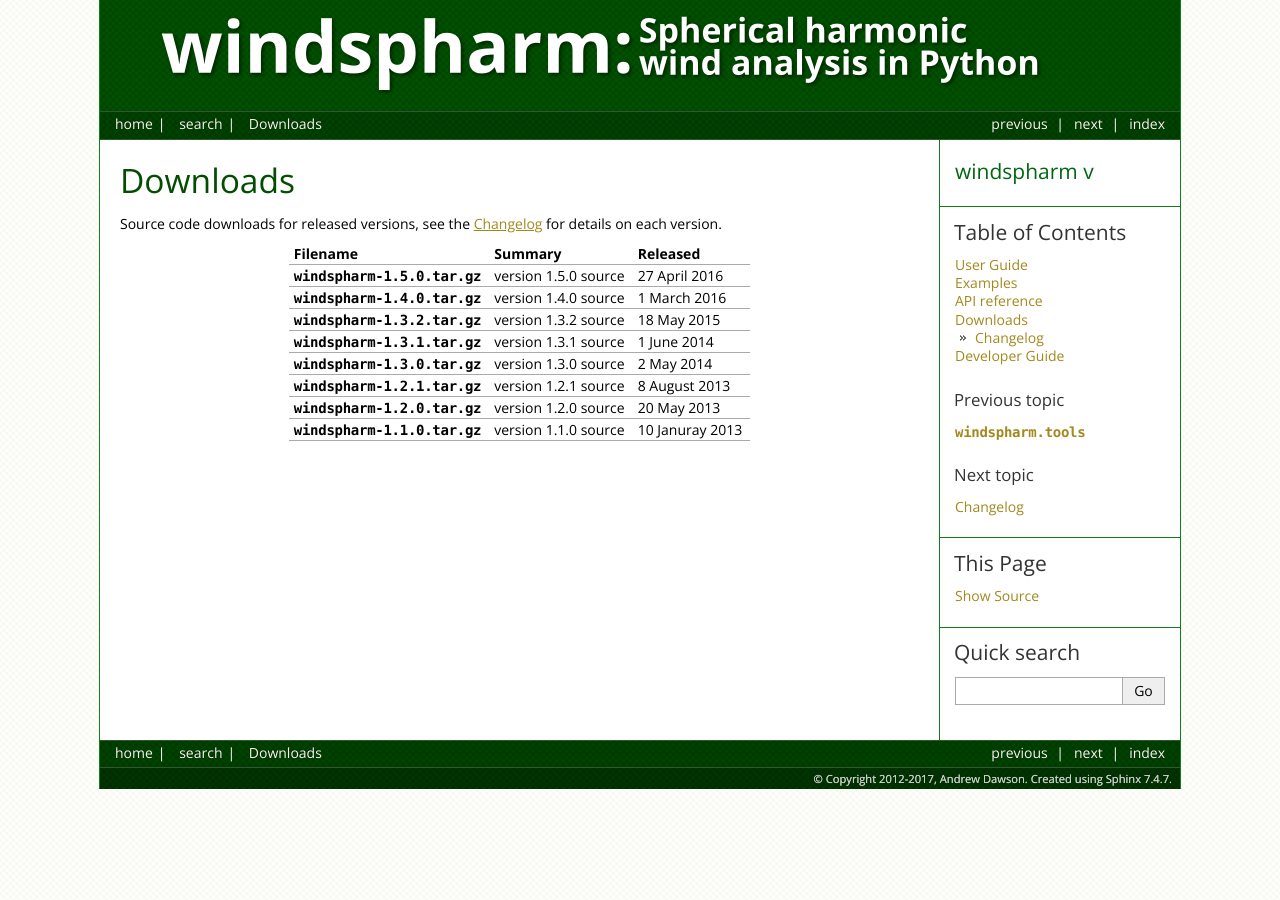
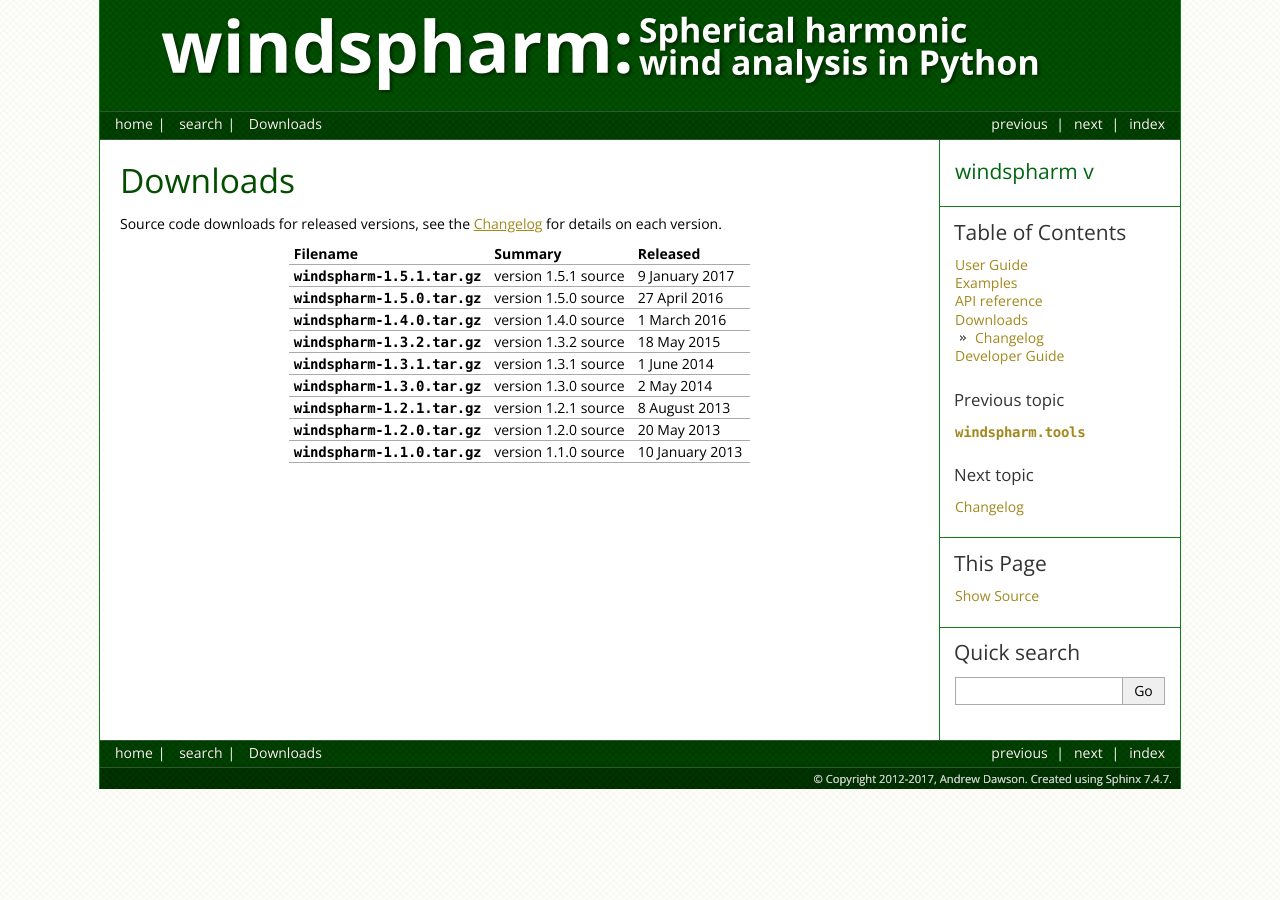
Before and after one commit to ajdawson/windspharm, a Sphinx documentation site: the page built from doc/downloads.rst, in a window 1280 px wide. Built offline with Sphinx 7.4.7, drawn with Linux system fonts in a browser that asks for light colours; the version number could not be read and is left out.

Commit message:
Update documentation for v1.5.1 release

```diff
--- a/doc/changelog.rst
+++ b/doc/changelog.rst
@@ -4,6 +4,11 @@
 
 v1.5.x
 ------
+
+:Release: v1.5.1
+:Date: 9 January 2017
+
+* Improved recognition of Gaussian grids [`#78 <https://github.com/ajdawson/windspharm/issues/78>`_, `#76 <https://github.com/ajdawson/windspharm/pull/76>`_, `#79 <https://github.com/ajdawson/windspharm/pull/79>`_].
 
 :Release: v1.5.0
 :Date: 27 April 2016
--- a/doc/downloads.rst
+++ b/doc/downloads.rst
@@ -8,6 +8,7 @@
 ===========================================================================  ====================  =================
 Filename                                                                     Summary               Released
 ===========================================================================  ====================  =================
+:download:`windspharm-1.5.1.tar.gz </distribution/windspharm-1.5.1.tar.gz>`  version 1.5.1 source  9 January 2017
 :download:`windspharm-1.5.0.tar.gz </distribution/windspharm-1.5.0.tar.gz>`  version 1.5.0 source  27 April 2016
 :download:`windspharm-1.4.0.tar.gz </distribution/windspharm-1.4.0.tar.gz>`  version 1.4.0 source  1 March 2016
 :download:`windspharm-1.3.2.tar.gz </distribution/windspharm-1.3.2.tar.gz>`  version 1.3.2 source  18 May 2015
@@ -15,7 +16,7 @@
 :download:`windspharm-1.3.0.tar.gz </distribution/windspharm-1.3.0.tar.gz>`  version 1.3.0 source  2 May 2014
 :download:`windspharm-1.2.1.tar.gz </distribution/windspharm-1.2.1.tar.gz>`  version 1.2.1 source  8 August 2013
 :download:`windspharm-1.2.0.tar.gz </distribution/windspharm-1.2.0.tar.gz>`  version 1.2.0 source  20 May 2013
-:download:`windspharm-1.1.0.tar.gz </distribution/windspharm-1.1.0.tar.gz>`  version 1.1.0 source  10 Januray 2013
+:download:`windspharm-1.1.0.tar.gz </distribution/windspharm-1.1.0.tar.gz>`  version 1.1.0 source  10 January 2013
 ===========================================================================  ====================  =================
 
 .. toctree::
```
Also changed, not shown: 1 other file.
